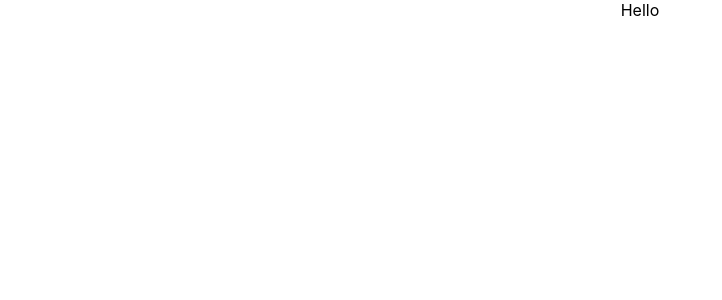
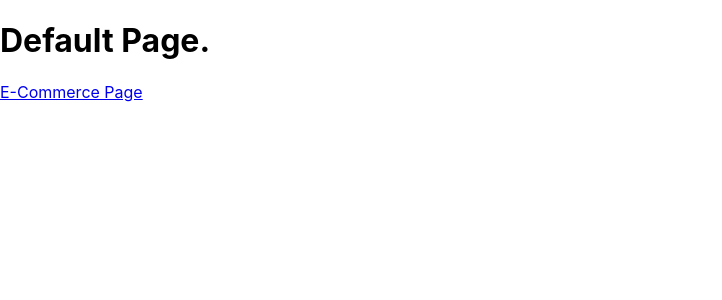
Before and after one commit to Leo-Naldi/ProjTecWeb2022, a React (Create React App) app in the folder front-office/: page / in a window 1280 px wide. Shown: the top 300 px of the page, without its empty margins (0-722 px from the left). Built offline with nearby package versions, Linux system fonts and the light colour scheme.

Commit message:
Added routing and commerce page file

```diff
--- a/front-office/src/components/App.js
+++ b/front-office/src/components/App.js
@@ -1,9 +1,14 @@
+
 import '../assets/stylesheets/App.css';
+import { Link } from 'react-router-dom';
 
 function App() {
   return (
-    <div className="App">
-      Hello
+    <div>
+      <h1>Default Page.</h1>
+      <nav>
+        <Link to="/commerce">E-Commerce Page</Link>
+      </nav>
     </div>
   );
 }
--- a/front-office/src/index.js
+++ b/front-office/src/index.js
@@ -1,13 +1,15 @@
 import React from 'react';
 import ReactDOM from 'react-dom/client';
 import './assets/stylesheets/index.css';
-import App from './components/App';
 import reportWebVitals from './reportWebVitals';
+import { RouterProvider } from 'react-router-dom';
+
+import router from './routes/Routes';
 
 const root = ReactDOM.createRoot(document.getElementById('root'));
 root.render(
   <React.StrictMode>
-    <App />
+    <RouterProvider router={router} />
   </React.StrictMode>
 );
 
--- /dev/null
+++ b/front-office/src/pages/Commerce.js
@@ -0,0 +1,11 @@
+import React from "react";
+
+function Commerce() {
+    return (
+        <div>
+            <h1>Ecommerce page</h1>
+        </div>
+    );
+}
+
+export default Commerce;
--- /dev/null
+++ b/front-office/src/routes/Routes.js
@@ -0,0 +1,20 @@
+import React from 'react';
+import { createBrowserRouter } from 'react-router-dom';
+
+import Commerce from '../pages/Commerce';
+import App from '../components/App';
+
+export const routerData = [
+    {
+        path: '/',
+        element: <App />,
+    },
+    {
+        path: 'commerce',
+        element: <Commerce />
+    }
+];
+
+const router = createBrowserRouter(routerData);
+
+export default router;
```
